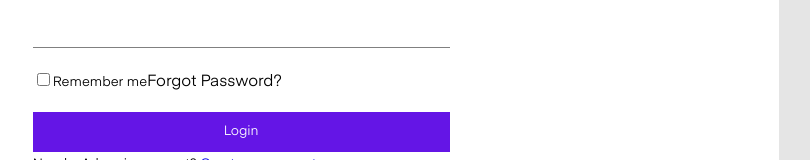
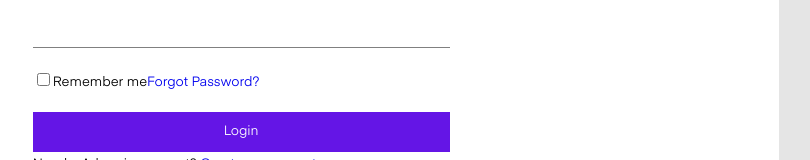
Before and after one commit to Lena-Liwen-Tian/basicwebpages, a plain HTML site: page index.html in a window 1280 px wide. Shown: the part 279-439 px from the top of the page, without its empty margins (74-884 px from the left). Drawn offline with Linux system fonts and the light colour scheme.

Commit message:
Update index.html

```diff
--- a/index.html
+++ b/index.html
@@ -24,7 +24,7 @@
                 <table class="check">
 			<tr>
                   <td><span><input type="checkbox" name="rememberme" value="">Remember me</span></td>
-                 <a href="#"> <td>Forgot Password?</td></a>
+                  <td><a href="#">Forgot Password?</a></td>
 		</tr>
                 </table>
 
```
